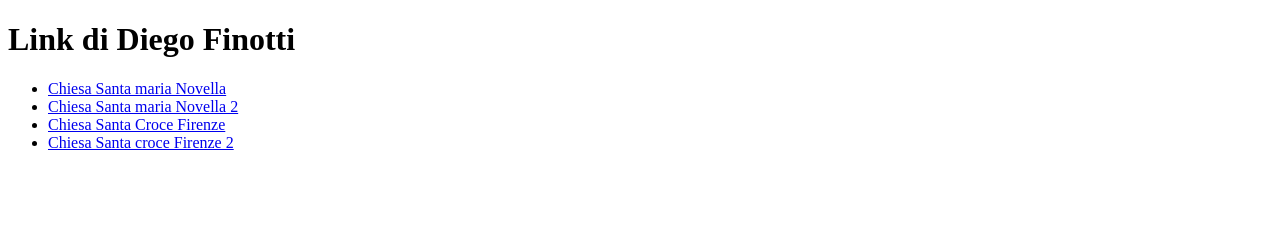
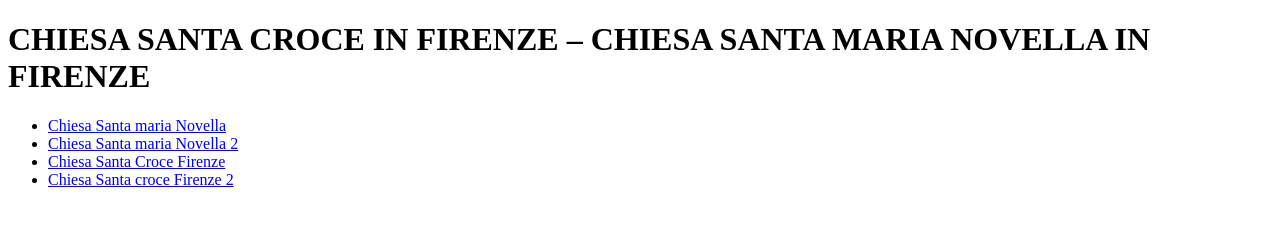
Before and after one commit to IronCraft2020/IronCraft2020.github.io, a plain HTML site: page link3.html in a window 1280 px wide. Drawn offline with Linux system fonts and the light colour scheme.

Commit message:
Update link3.html

```diff
--- a/link3.html
+++ b/link3.html
@@ -2,10 +2,12 @@
 <html lang="it">
 <head>
     <meta charset="UTF-8">
-    <title>Link di Diego Finotti</title>
+    <title>CHIESA SANTA CROCE IN FIRENZE – CHIESA SANTA MARIA NOVELLA IN FIRENZE
+</title>
 </head>
 <body>
-    <h1>Link di Diego Finotti</h1>
+    <h1>CHIESA SANTA CROCE IN FIRENZE – CHIESA SANTA MARIA NOVELLA IN FIRENZE
+</h1>
 
     <!-- Qui vengono visualizzati i link inseriti dall'utente -->
     <ul>
```
